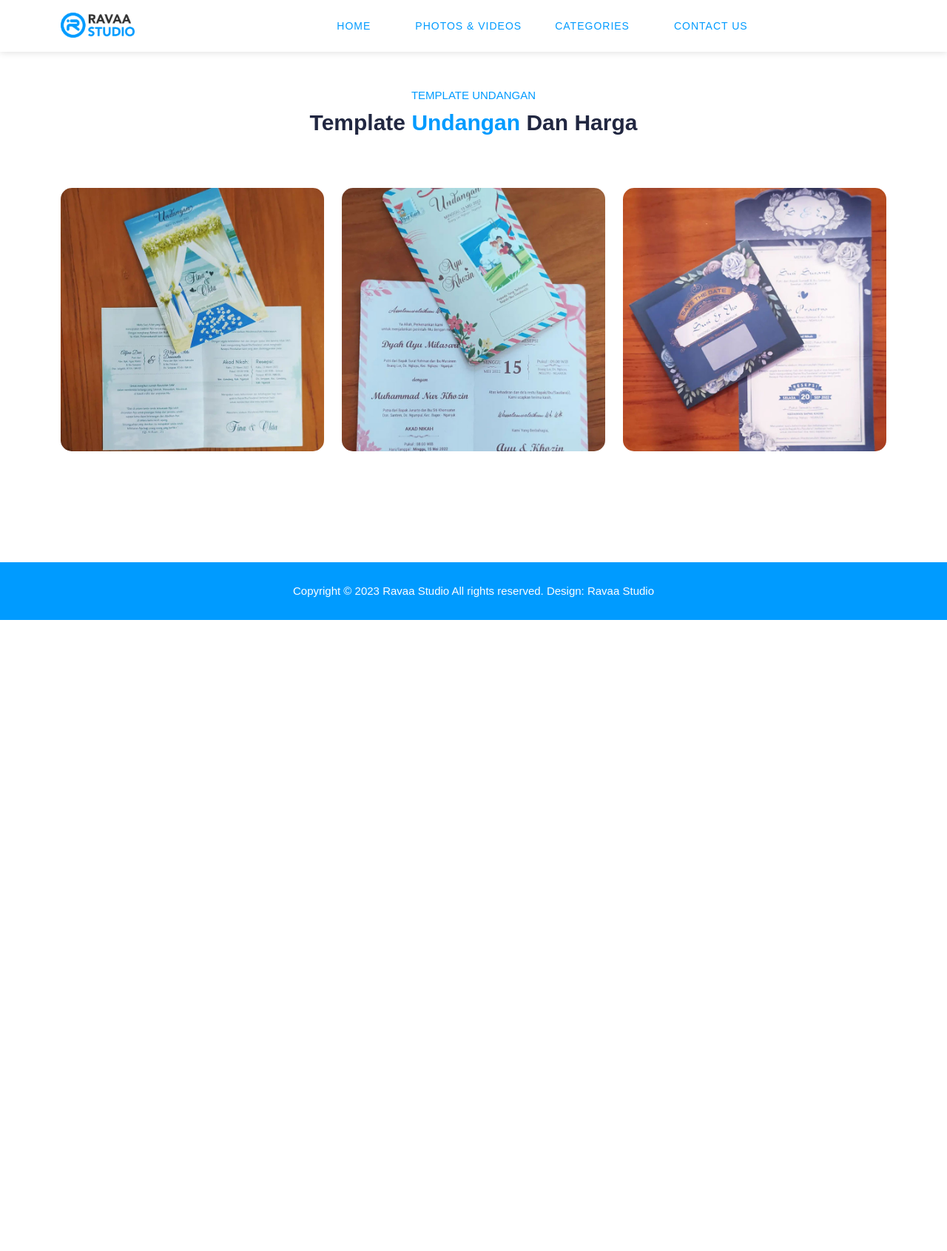
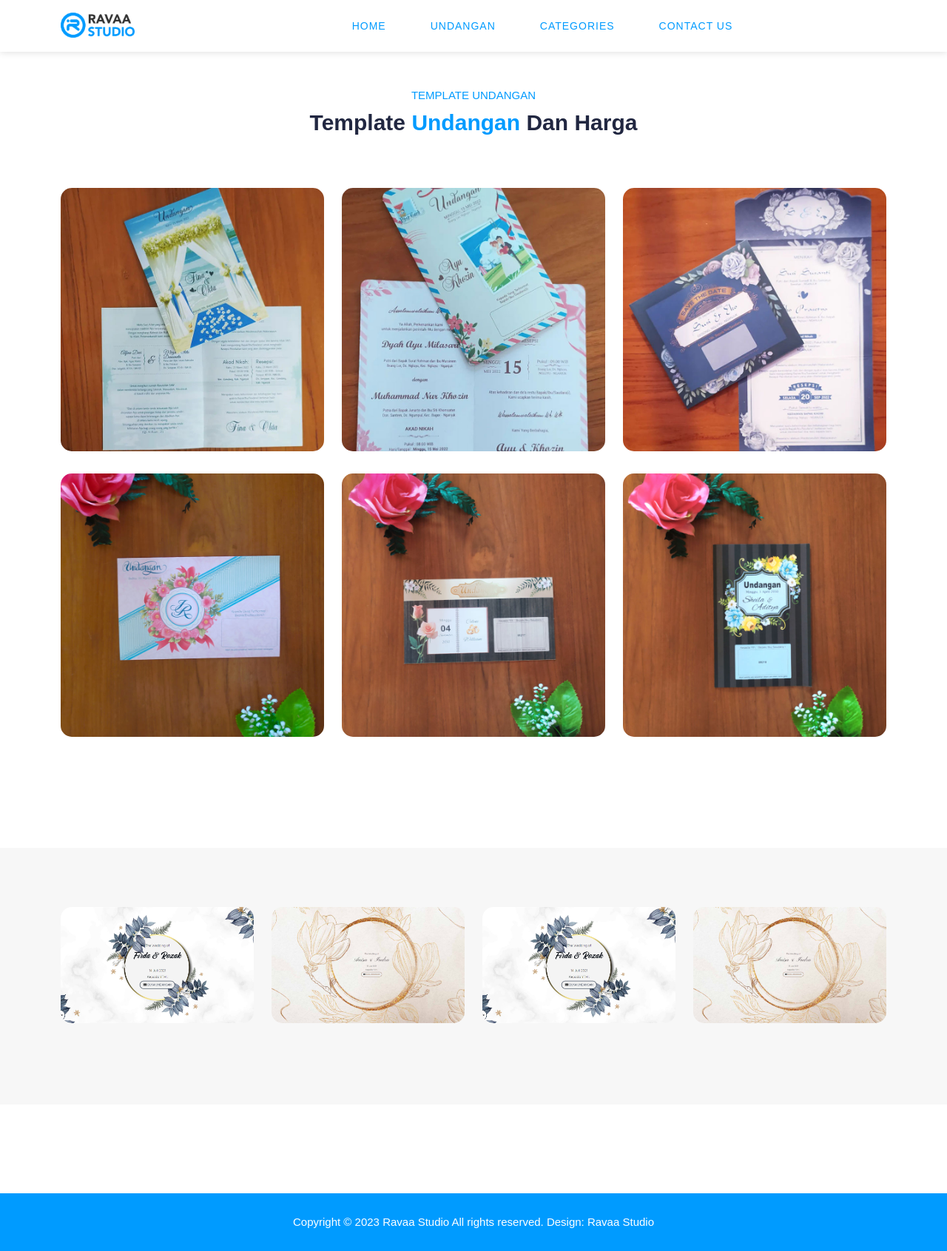
Before and after one commit to ravaastudio/ravaastudio.gihub.io, a PHP site: page /undangan.html in a window 1280 px wide. Shown: the whole page at 74% size. Before the commit the page ends 838 px from the top, so only its background shows below. Run offline with PHP 8.4, Linux system fonts and the light colour scheme; some web fonts are replaced.

Commit message:
undangan

```diff
--- a/assets/css/ravaa-studio.css
+++ b/assets/css/ravaa-studio.css
@@ -2822,12 +2822,12 @@ body {
 }
 
 @media (max-width: 992px) {
-  .header-area .main-nav .nav li:first-child {
+  /* .header-area .main-nav .nav li:first-child {
     padding-left: 15px !important;
   }
   .header-area .main-nav .nav li:last-child {
     padding-right: 15px !important;
-  }
+  } */
   .header-area .main-nav .nav li ul li:first-child {
     padding-left: 0px !important;
   }
--- a/undangan.html
+++ b/undangan.html
@@ -39,94 +39,20 @@
                         <!-- ***** Logo End ***** -->
                         <!-- ***** Menu Start ***** -->
                         <ul class="nav">
-                            <li><a href="index.html" class="active">Home</a></li>
-                            <li class="has-sub">
-                                <a href="javascript:void(0)">Photos &amp; Videos</a>
-                                <ul class="sub-menu">
-                                    <li><a href="contests.html">Contests</a></li>
-                                    <li><a href="contest-details.html">Single Contest</a></li>
-                                </ul>
-                            </li>
+                            <li><a href="index.html">Home</a></li>
+                            <li><a href="undangan.html" class="active">Undangan</a></li>
                             <li><a href="categories.html">Categories</a></li>
                             <li><a href="contact-us.html">Contact Us</a></li>
                         </ul>
+                        <a class='menu-trigger'>
+                            <span>Menu</span>
+                        </a>
                     </nav>
                 </div>
             </div>
         </div>
     </header>
     <!-- ***** Header Area End ***** -->
-
-    <!-- <section class="pricing-plans">
-        <div class="container">
-            <div class="row">
-                <div class="col-lg-12">
-                    <div class="section-heading text-center">
-                        <h6>Template Undangan</h6>
-                        <h4>Template <em>Undangan</em> dan Harga</h4>
-                    </div>
-                </div>
-                <div class="col-lg-4">
-                    <div class="pricing-item">
-                        <a href="assets/images/undangan-F1.2.jpg" class="thumb image-preview-link">
-                            <img src="assets/images/undangan-F1.2.jpg" alt="Image">
-                        </a>
-                        <div class="image-preview"></div>
-                        <h4>F-110</h4>
-                        <ul class="first-plan">
-                            <li>Kertas BC</li>
-                            <li>Ukuran terbuka 27x19 cm</li>
-                            <li>Ukuran tertutup 13,5x19 cm</li>
-                        </ul>
-                        <span class="price">Rp 1.300</span>
-                        <div class="border-button">
-                            <a href="https://wa.me/+6282233377661?text=Kak%20saya%20mau%20pesan%20undangan%20F-110"
-                                target="_blank">Pesan
-                                Sekarang</a>
-                        </div>
-                    </div>
-                </div>
-                <div class="col-lg-4">
-                    <div class="pricing-item">
-                        <a href="assets/images/undangan-F2.jpg" class="thumb image-preview-link">
-                            <img src="assets/images/undangan-F2.jpg" alt="Image">
-                        </a>
-                        <div class="image-preview"></div>
-                        <h4>F-120</h4>
-                        <ul class="second-plan">
-                            <li>Kertas BC</li>
-                            <li>Ukuran terbuka 24x21 cm</li>
-                            <li>Ukuran tertutup 12x21 cm</li>
-                        </ul>
-                        <span class="price">Rp 1.200</span>
-                        <div class="border-button">
-                            <a href="https://wa.me/+6282233377661?text=Kak%20saya%20mau%20pesan%20undangan%20F-120"
-                                target="_blank">Pesan Sekarang</a>
-                        </div>
-                    </div>
-                </div>
-                <div class="col-lg-4">
-                    <div class="pricing-item">
-                        <a href="assets/images/undangan-F3.jpg" class="thumb image-preview-link">
-                            <img src="assets/images/undangan-F3.jpg" alt="Image">
-                        </a>
-                        <div class="image-preview"></div>
-                        <h4>F-240</h4>
-                        <ul class="second-plan">
-                            <li>Kertas BC</li>
-                            <li>Ukuran terbuka 20x30 cm</li>
-                            <li>Ukuran tertutup 20x22 cm</li>
-                        </ul>
-                        <span class="price">Rp 1.200</span>
-                        <div class="border-button">
-                            <a href="https://wa.me/+6282233377661?text=Kak%20saya%20mau%20pesan%20undangan%20F-240"
-                                target="_blank">Pesan Sekarang</a>
-                        </div>
-                    </div>
-                </div>
-            </div>
-        </div>
-    </section> -->
 
     <section class="invitation-template">
         <div class="container">
@@ -137,7 +63,7 @@
                         <h4>Template <em>Undangan</em> dan Harga</h4>
                     </div>
                 </div>
-                <div class="col-lg-4">
+                <div class="col-lg-4 col-md-6">
                     <div class="item">
                         <div class="thumb thumb-shop">
                             <img src="assets/images/undangan/undangan-88209.jpg" alt="">
@@ -178,7 +104,7 @@
                         </div>
                     </div>
                 </div>
-                <div class="col-lg-4">
+                <div class="col-lg-4 col-md-6">
                     <div class="item item-shop">
                         <div class="thumb thumb-shop">
                             <img src="assets/images/undangan/undangan-F104.jpg" alt="">
@@ -219,7 +145,7 @@
                         </div>
                     </div>
                 </div>
-                <div class="col-lg-4">
+                <div class="col-lg-4 col-md-6">
                     <div class="item item-shop">
                         <div class="thumb thumb-shop">
                             <img src="assets/images/undangan/undangan-F115.jpg" alt="">
@@ -260,10 +186,205 @@
                         </div>
                     </div>
                 </div>
+                <div class="col-lg-4 col-md-6">
+                    <div class="item item-shop">
+                        <div class="thumb thumb-shop">
+                            <img src="assets/images/undangan/undangan-88210.jpg" alt="">
+                            <h6>Klik Untuk Detail</h6>
+                            <div class="hover-effect">
+                                <div class="content">
+                                    <div class="top-shop">
+                                        <span class="award">Harga</span>
+                                        <span class="price">Rp 1.400</span>
+                                    </div>
+                                    <h4>Undangan 88210</h4>
+                                    <div class="shop">
+                                        <table>
+                                            <tr>
+                                                <td>Bahan</td>
+                                                <td>:</td>
+                                                <td>Kertas BC</td>
+                                            </tr>
+                                            <tr>
+                                                <td>Ukuran terbuka</td>
+                                                <td>:</td>
+                                                <td>20x30 cm</td>
+                                            </tr>
+                                            <tr>
+                                                <td>Ukuran tertutup</td>
+                                                <td>:</td>
+                                                <td>20x22 cm</td>
+                                            </tr>
+                                        </table>
+                                    </div>
+                                    <div class="border-button">
+                                        <a
+                                            href="https://wa.me/+6282233377661?text=Kak%20saya%20mau%20pesan%20undangan%2088210">Pesan
+                                            Sekarang</a>
+                                    </div>
+                                </div>
+                            </div>
+                        </div>
+                    </div>
+                </div>
+                <div class="col-lg-4 col-md-6">
+                    <div class="item item-shop">
+                        <div class="thumb thumb-shop">
+                            <img src="assets/images/undangan/undangan-88217.jpg" alt="">
+                            <h6>Klik Untuk Detail</h6>
+                            <div class="hover-effect">
+                                <div class="content">
+                                    <div class="top-shop">
+                                        <span class="award">Harga</span>
+                                        <span class="price">Rp 1.400</span>
+                                    </div>
+                                    <h4>Undangan F-115</h4>
+                                    <div class="shop">
+                                        <table>
+                                            <tr>
+                                                <td>Bahan</td>
+                                                <td>:</td>
+                                                <td>Kertas BC</td>
+                                            </tr>
+                                            <tr>
+                                                <td>Ukuran terbuka</td>
+                                                <td>:</td>
+                                                <td>20x30 cm</td>
+                                            </tr>
+                                            <tr>
+                                                <td>Ukuran tertutup</td>
+                                                <td>:</td>
+                                                <td>20x22 cm</td>
+                                            </tr>
+                                        </table>
+                                    </div>
+                                    <div class="border-button">
+                                        <a
+                                            href="https://wa.me/+6282233377661?text=Kak%20saya%20mau%20pesan%20undangan%2088217">Pesan
+                                            Sekarang</a>
+                                    </div>
+                                </div>
+                            </div>
+                        </div>
+                    </div>
+                </div>
+                <div class="col-lg-4 col-md-6">
+                    <div class="item item-shop">
+                        <div class="thumb thumb-shop">
+                            <img src="assets/images/undangan/undangan-88218.jpg" alt="">
+                            <h6>Klik Untuk Detail</h6>
+                            <div class="hover-effect">
+                                <div class="content">
+                                    <div class="top-shop">
+                                        <span class="award">Harga</span>
+                                        <span class="price">Rp 1.500</span>
+                                    </div>
+                                    <h4>Undangan F-115</h4>
+                                    <div class="shop">
+                                        <table>
+                                            <tr>
+                                                <td>Bahan</td>
+                                                <td>:</td>
+                                                <td>Kertas BC</td>
+                                            </tr>
+                                            <tr>
+                                                <td>Ukuran terbuka</td>
+                                                <td>:</td>
+                                                <td>20x30 cm</td>
+                                            </tr>
+                                            <tr>
+                                                <td>Ukuran tertutup</td>
+                                                <td>:</td>
+                                                <td>20x22 cm</td>
+                                            </tr>
+                                        </table>
+                                    </div>
+                                    <div class="border-button">
+                                        <a
+                                            href="https://wa.me/+6282233377661?text=Kak%20saya%20mau%20pesan%20undangan%2088218">Pesan
+                                            Sekarang</a>
+                                    </div>
+                                </div>
+                            </div>
+                        </div>
+                    </div>
+                </div>
             </div>
         </div>
     </section>
 
+    <section class="portfolio">
+        <div class="container">
+            <div class="row">
+                <div class="col-lg-3 col-sm-6">
+                    <div class="item">
+                        <div class="thumb">
+                            <img src="assets/images/kategori-1.jpg" alt="">
+                            <div class="hover-effect">
+                                <div class="content">
+                                    <h4>Undangan Web</h4>
+                                    <span>Ranked: <em>2nd</em></span>
+                                    <span>Award Won: <em>None</em></span>
+                                    <ul>
+                                        <li><a href="#"><i class="fa fa-heart"></i></a></li>
+                                        <li><a href="#"><i class="fa fa-eye"></i></a></li>
+                                    </ul>
+                                </div>
+                            </div>
+                        </div>
+                    </div>
+                </div>
+                <div class="col-lg-3 col-sm-6">
+                    <div class="thumb">
+                        <img src="assets/images/undangan-web.jpg" alt="">
+                        <div class="hover-effect">
+                            <div class="content">
+                                <h4>Undangan Web</h4>
+                                <span>Ranked: <em>2nd</em></span>
+                                <span>Award Won: <em>None</em></span>
+                                <ul>
+                                    <li><a href="#"><i class="fa fa-heart"></i></a></li>
+                                    <li><a href="#"><i class="fa fa-eye"></i></a></li>
+                                </ul>
+                            </div>
+                        </div>
+                    </div>
+                </div>
+                <div class="col-lg-3 col-sm-6">
+                    <div class="thumb">
+                        <img src="assets/images/kategori-1.jpg" alt="">
+                        <div class="hover-effect">
+                            <div class="content">
+                                <h4>Undangan Web</h4>
+                                <span>Ranked: <em>2nd</em></span>
+                                <span>Award Won: <em>None</em></span>
+                                <ul>
+                                    <li><a href="#"><i class="fa fa-heart"></i></a></li>
+                                    <li><a href="#"><i class="fa fa-eye"></i></a></li>
+                                </ul>
+                            </div>
+                        </div>
+                    </div>
+                </div>
+                <div class="col-lg-3 col-sm-6">
+                    <div class="thumb">
+                        <img src="assets/images/undangan-web.jpg" alt="">
+                        <div class="hover-effect">
+                            <div class="content">
+                                <h4>Undangan Web</h4>
+                                <span>Ranked: <em>2nd</em></span>
+                                <span>Award Won: <em>None</em></span>
+                                <ul>
+                                    <li><a href="#"><i class="fa fa-heart"></i></a></li>
+                                    <li><a href="#"><i class="fa fa-eye"></i></a></li>
+                                </ul>
+                            </div>
+                        </div>
+                    </div>
+                </div>
+            </div>
+        </div>
+    </section>
     <footer>
         <div class="container">
             <div class="row">
```
Also changed, not shown: categories.html (+3 -102 lines), contact-us.html (+7 -11 lines), index.html (+11 -15 lines), assets/images/undangan-web.jpg (added), assets/images/undangan/undangan-88210.jpg (added), assets/images/undangan/undangan-88217.jpg (added), assets/images/undangan/undangan-88218.jpg (added).
